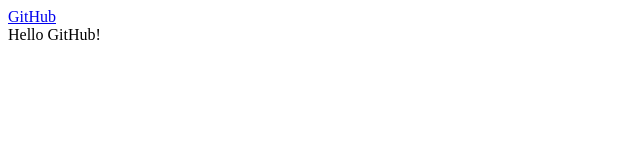
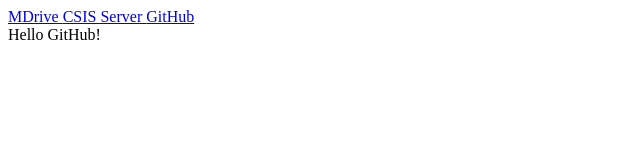
Before and after one commit to arcampbell21/arcampbell21.github.com, a plain HTML site: page index.html in a window 1280 px wide. Shown: the whole page, without its empty margins (0-640 px from the left). Drawn offline with Linux system fonts and the light colour scheme.

Commit message:
Update index.html

```diff
--- a/index.html
+++ b/index.html
@@ -1,4 +1,6 @@
 <nav>
+  <a href="https://svsu.edu/~arcampb3/"> MDrive </a>
+  <a href="https://csis.svsu.edu/~arcampb3/"> CSIS Server </a>
   <a href="https://arcampbell21.github.io/"> GitHub </a>
 </nav>
 
```
